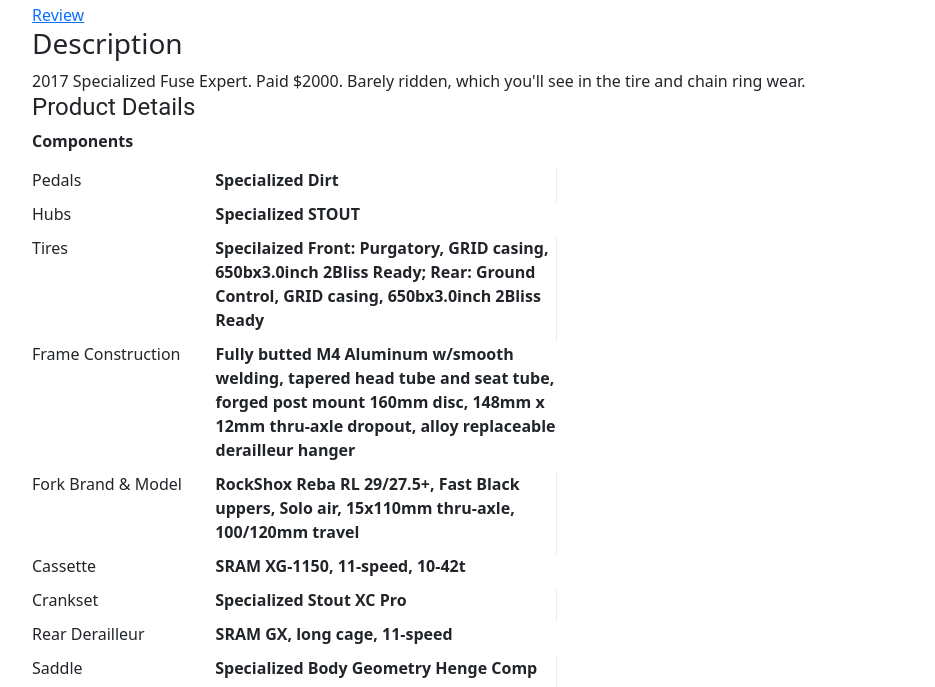
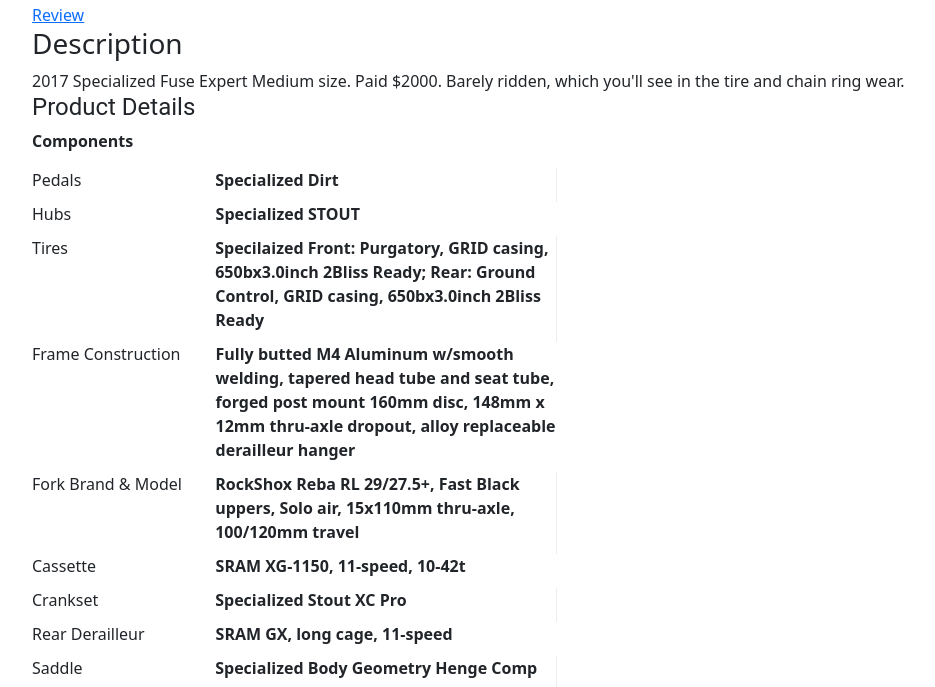
Before and after one commit to mikeruhl/buy-my-bike, a plain HTML site: page index.html in a window 1280 px wide. Shown: the part 53-740 px from the top of the page, without its empty margins (50-985 px from the left). Drawn offline with nearby package versions, Linux system fonts and the light colour scheme; some packages are replaced by stand-ins of ours; a script that the page names is missing.

Commit message:
add size

```diff
--- a/index.html
+++ b/index.html
@@ -19,7 +19,7 @@
     <a
       href="https://www.outdoorgearlab.com/reviews/biking/trail-mountain-bike/specialized-fuse-expert-6fattie-2017">Review</a>
     <h3>Description</h3>
-    2017 Specialized Fuse Expert. Paid $2000. Barely ridden, which you'll see
+    2017 Specialized Fuse Expert Medium size. Paid $2000. Barely ridden, which you'll see
     in the tire and chain ring wear.
     <div class="ProductComponentDetail">
       <h4 style="font-family: Roboto; font-weight: normal">
```
